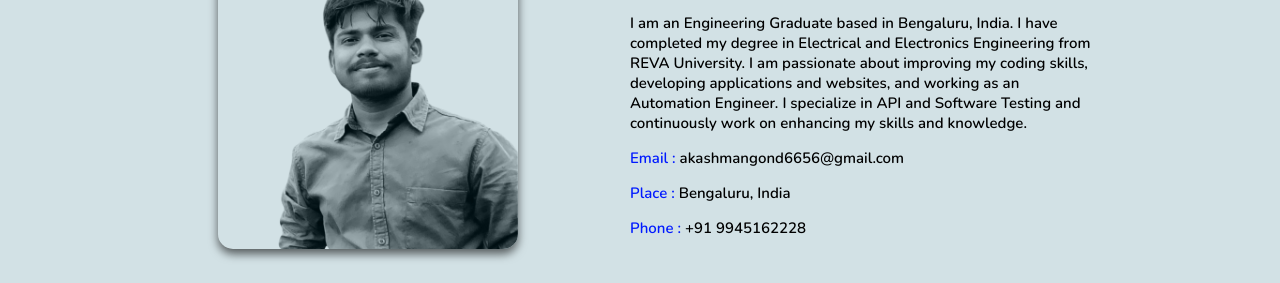
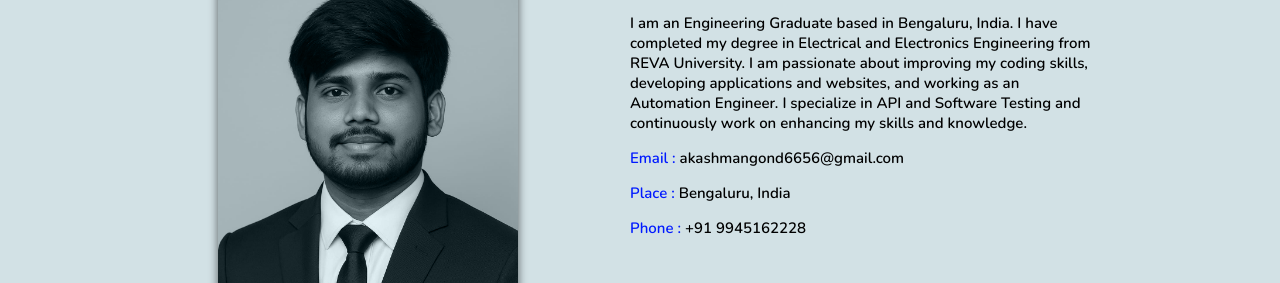
Before and after one commit to akash6629/website_akash, a plain HTML site: page index.html in a window 1280 px wide. Shown: the part 1004-1287 px from the top of the page. Drawn offline with nearby package versions, Linux system fonts and the light colour scheme.

Commit message:
photo updated

```diff
--- a/index.html
+++ b/index.html
@@ -102,9 +102,10 @@
     <div class="row">
 
       <div class="image">
-        <img draggable="false" class="tilt" src="assets/images/about.png" alt="">
+        <img draggable="false" class="tilt" src="assets/images/passport.jpg" alt="">
       </div>
       <div class="content">
+
         <h3>Akash Mangond</h3>
         <span class="tag">Software Engineer</span>
 
```
Also changed, not shown: assets/images/passport.jpg (added).
